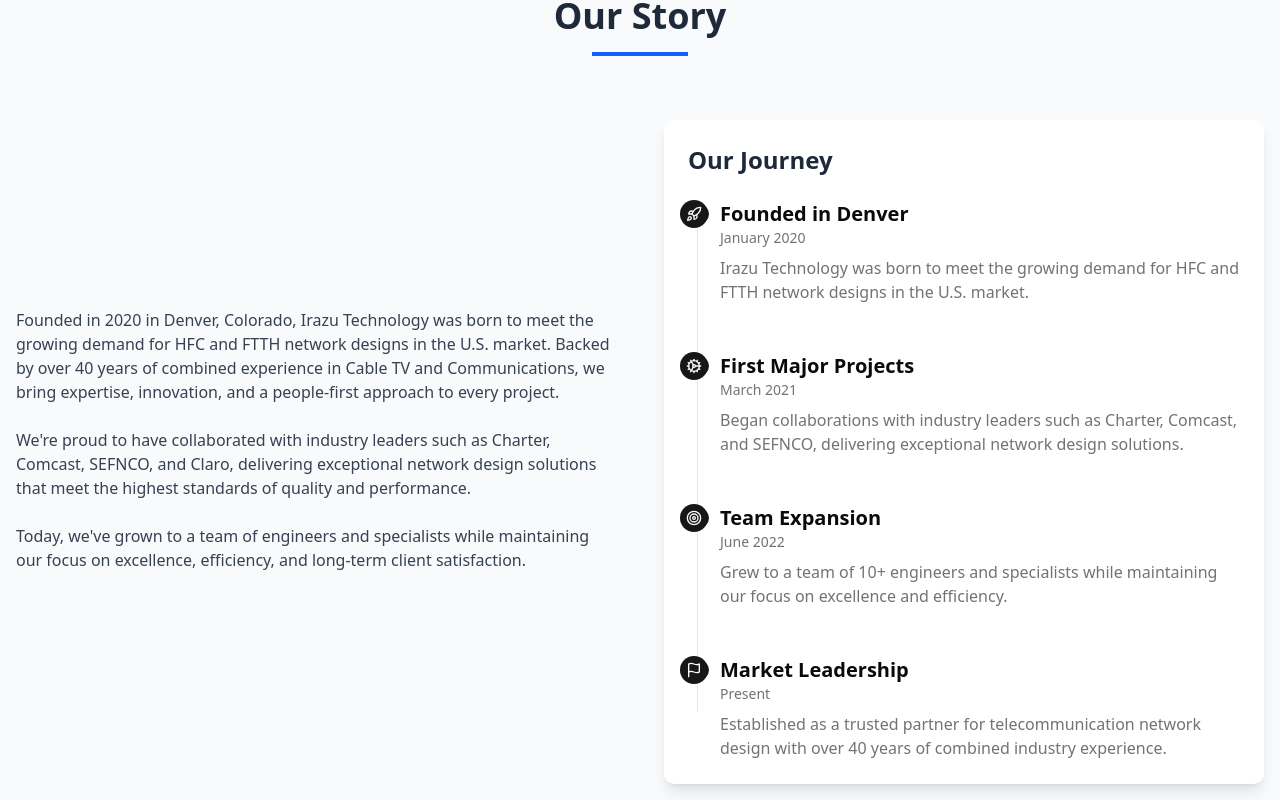
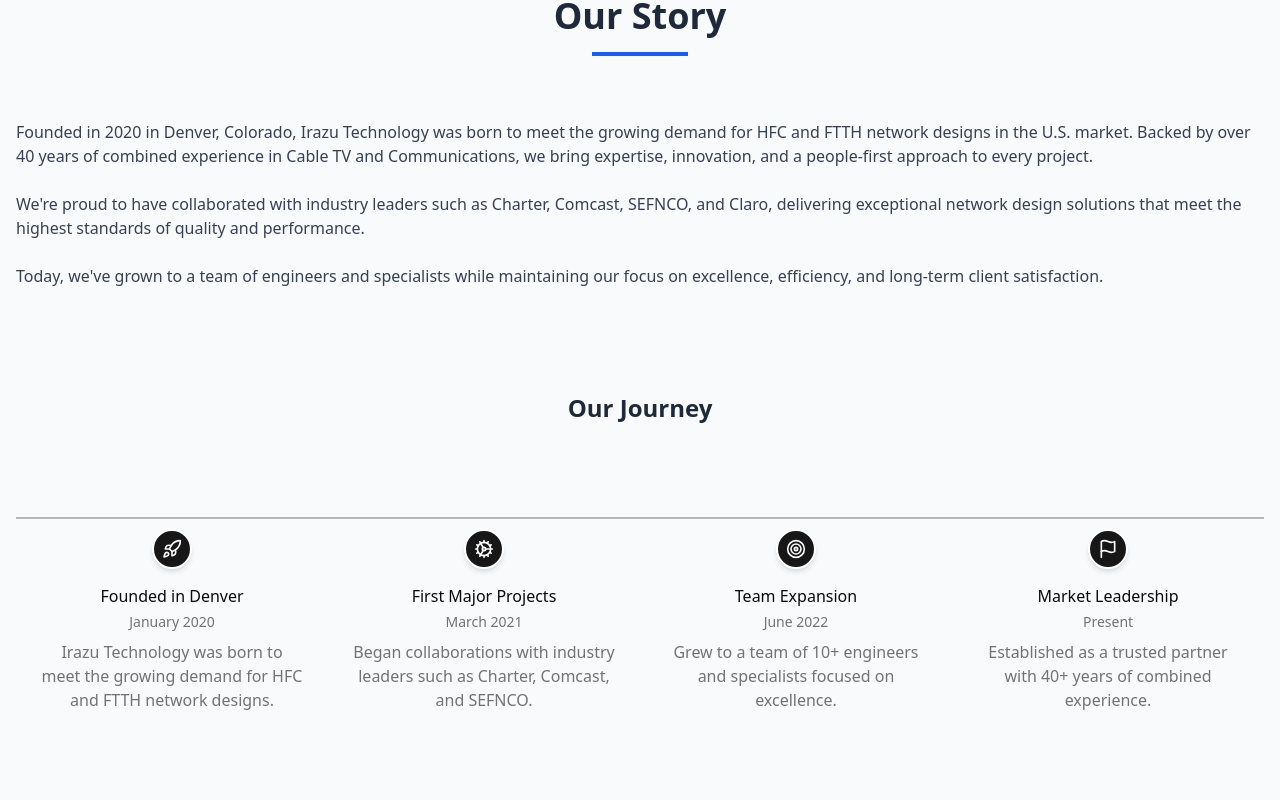
Before and after one commit to Yoryoboy/irazuwebts, a React (Vite) app: page /about in a window 1280 px wide. Shown: the part 1040-1840 px from the top of the page. Built offline with nearby package versions, Linux system fonts and the light colour scheme.

Commit message:
feat: add company background section with horizontal timeline component

```diff
--- a/src/components/ui/timeline.tsx
+++ b/src/components/ui/timeline.tsx
@@ -3,17 +3,29 @@
 
 interface TimelineProps extends React.HTMLAttributes<HTMLDivElement> {
   children: React.ReactNode;
+  horizontal?: boolean;
 }
 
 const Timeline = React.forwardRef<HTMLDivElement, TimelineProps>(
-  ({ className, children, ...props }, ref) => {
+  ({ className, children, horizontal = false, ...props }, ref) => {
     return (
       <div
         ref={ref}
-        className={cn("relative space-y-12 pl-8", className)}
+        className={cn(
+          "relative",
+          horizontal
+            ? "grid grid-cols-1 md:grid-cols-2 lg:grid-cols-4 gap-12 py-8"
+            : "space-y-12 pl-8",
+          className
+        )}
         {...props}
       >
-        <div className="absolute top-0 bottom-0 left-[9px] w-px bg-border" />
+        {!horizontal && (
+          <div className="absolute top-0 bottom-0 left-[9px] w-px bg-border" />
+        )}
+        {horizontal && (
+          <div className="absolute left-0 right-0 top-[45px] h-[2px] bg-primary/30" />
+        )}
         {children}
       </div>
     );
@@ -23,13 +35,27 @@
 
 interface TimelineItemProps extends React.HTMLAttributes<HTMLDivElement> {
   children: React.ReactNode;
+  horizontal?: boolean;
 }
 
 const TimelineItem = React.forwardRef<HTMLDivElement, TimelineItemProps>(
-  ({ className, children, ...props }, ref) => {
+  ({ className, children, horizontal = false, ...props }, ref) => {
     return (
-      <div ref={ref} className={cn("relative", className)} {...props}>
-        <div className="absolute top-1 left-[-31px] h-5 w-5 rounded-full border-2 border-primary bg-background" />
+      <div
+        ref={ref}
+        className={cn(
+          "relative",
+          horizontal ? "flex flex-col items-center" : "",
+          className
+        )}
+        {...props}
+      >
+        {!horizontal && (
+          <div className="absolute top-1 left-[-31px] h-5 w-5 rounded-full border-2 border-primary bg-background" />
+        )}
+        {horizontal && (
+          <div className="absolute top-[45px] left-[50%] transform -translate-x-1/2 -translate-y-1/2 h-3 w-3 rounded-full bg-primary" />
+        )}
         {children}
       </div>
     );
@@ -39,15 +65,19 @@
 
 interface TimelineIconProps extends React.HTMLAttributes<HTMLDivElement> {
   icon: React.ReactNode;
+  horizontal?: boolean;
 }
 
 const TimelineIcon = React.forwardRef<HTMLDivElement, TimelineIconProps>(
-  ({ className, icon, ...props }, ref) => {
+  ({ className, icon, horizontal = false, ...props }, ref) => {
     return (
       <div
         ref={ref}
         className={cn(
-          "absolute top-0 left-[-40px] flex h-7 w-7 items-center justify-center rounded-full bg-primary text-primary-foreground",
+          "flex items-center justify-center rounded-full bg-primary text-primary-foreground shadow-md",
+          horizontal
+            ? "absolute top-[45px] left-[50%] transform -translate-x-1/2 -translate-y-1/2 h-10 w-10 z-10 border-2 border-background"
+            : "absolute top-0 left-[-40px] h-7 w-7",
           className
         )}
         {...props}
@@ -61,14 +91,19 @@
 
 interface TimelineTitleProps extends React.HTMLAttributes<HTMLHeadingElement> {
   children: React.ReactNode;
+  horizontal?: boolean;
 }
 
 const TimelineTitle = React.forwardRef<HTMLHeadingElement, TimelineTitleProps>(
-  ({ className, children, ...props }, ref) => {
+  ({ className, children, horizontal = false, ...props }, ref) => {
     return (
       <h3
         ref={ref}
-        className={cn("text-xl font-semibold", className)}
+        className={cn(
+          "font-medium",
+          horizontal ? "text-center mt-20" : "",
+          className
+        )}
         {...props}
       >
         {children}
@@ -80,14 +115,19 @@
 
 interface TimelineDateProps extends React.HTMLAttributes<HTMLParagraphElement> {
   children: React.ReactNode;
+  horizontal?: boolean;
 }
 
 const TimelineDate = React.forwardRef<HTMLParagraphElement, TimelineDateProps>(
-  ({ className, children, ...props }, ref) => {
+  ({ className, children, horizontal = false, ...props }, ref) => {
     return (
       <p
         ref={ref}
-        className={cn("text-sm text-muted-foreground", className)}
+        className={cn(
+          "text-sm text-muted-foreground",
+          horizontal ? "text-center mt-1" : "",
+          className
+        )}
         {...props}
       >
         {children}
@@ -99,14 +139,19 @@
 
 interface TimelineContentProps extends React.HTMLAttributes<HTMLDivElement> {
   children: React.ReactNode;
+  horizontal?: boolean;
 }
 
 const TimelineContent = React.forwardRef<HTMLDivElement, TimelineContentProps>(
-  ({ className, children, ...props }, ref) => {
+  ({ className, children, horizontal = false, ...props }, ref) => {
     return (
       <div
         ref={ref}
-        className={cn("mt-2 text-muted-foreground", className)}
+        className={cn(
+          "text-muted-foreground",
+          horizontal ? "text-center mt-2" : "mt-2",
+          className
+        )}
         {...props}
       >
         {children}
--- a/src/features/about/CompanyBackgroundSection.tsx
+++ b/src/features/about/CompanyBackgroundSection.tsx
@@ -44,7 +44,7 @@
           <div className="w-24 h-1 bg-blue-600 mx-auto"></div>
         </motion.div>
 
-        <div className="grid grid-cols-1 md:grid-cols-2 gap-12 items-center">
+        <div className="grid grid-cols-1 gap-12">
           <motion.div
             ref={contentRef}
             initial={{ opacity: 0, x: -20 }}
@@ -75,28 +75,28 @@
 
           <motion.div
             ref={imageRef}
-            initial={{ opacity: 0, x: 20 }}
+            initial={{ opacity: 0, y: 20 }}
             animate={
-              isImageInView ? { opacity: 1, x: 0 } : { opacity: 0, x: 20 }
+              isImageInView ? { opacity: 1, y: 0 } : { opacity: 0, y: 20 }
             }
             transition={{ duration: 0.8 }}
-            className="bg-card p-6 rounded-lg shadow-lg"
+            className="w-full py-8"
           >
-            <h3 className="text-2xl font-bold mb-6 text-gray-800">Our Journey</h3>
+            <h3 className="text-2xl font-bold mb-12 text-gray-800 text-center">Our Journey</h3>
 
-            <Timeline>
+            <Timeline horizontal={true} className="pb-8 px-6">
               {/* Phase 1 */}
               <motion.div
                 initial={{ opacity: 0, y: 20 }}
                 animate={isImageInView ? { opacity: 1, y: 0 } : { opacity: 0, y: 20 }}
                 transition={{ duration: 0.5, delay: 0.1 }}
               >
-                <TimelineItem>
-                  <TimelineIcon icon={<RocketIcon size={16} />} />
-                  <TimelineTitle>Founded in Denver</TimelineTitle>
-                  <TimelineDate>January 2020</TimelineDate>
-                  <TimelineContent>
-                    <p>Irazu Technology was born to meet the growing demand for HFC and FTTH network designs in the U.S. market.</p>
+                <TimelineItem horizontal={true}>
+                  <TimelineIcon horizontal={true} icon={<RocketIcon size={20} />} />
+                  <TimelineTitle horizontal={true}>Founded in Denver</TimelineTitle>
+                  <TimelineDate horizontal={true}>January 2020</TimelineDate>
+                  <TimelineContent horizontal={true}>
+                    <p>Irazu Technology was born to meet the growing demand for HFC and FTTH network designs.</p>
                   </TimelineContent>
                 </TimelineItem>
               </motion.div>
@@ -107,12 +107,12 @@
                 animate={isImageInView ? { opacity: 1, y: 0 } : { opacity: 0, y: 20 }}
                 transition={{ duration: 0.5, delay: 0.3 }}
               >
-                <TimelineItem>
-                  <TimelineIcon icon={<GearIcon size={16} />} />
-                  <TimelineTitle>First Major Projects</TimelineTitle>
-                  <TimelineDate>March 2021</TimelineDate>
-                  <TimelineContent>
-                    <p>Began collaborations with industry leaders such as Charter, Comcast, and SEFNCO, delivering exceptional network design solutions.</p>
+                <TimelineItem horizontal={true}>
+                  <TimelineIcon horizontal={true} icon={<GearIcon size={20} />} />
+                  <TimelineTitle horizontal={true}>First Major Projects</TimelineTitle>
+                  <TimelineDate horizontal={true}>March 2021</TimelineDate>
+                  <TimelineContent horizontal={true}>
+                    <p>Began collaborations with industry leaders such as Charter, Comcast, and SEFNCO.</p>
                   </TimelineContent>
                 </TimelineItem>
               </motion.div>
@@ -123,12 +123,12 @@
                 animate={isImageInView ? { opacity: 1, y: 0 } : { opacity: 0, y: 20 }}
                 transition={{ duration: 0.5, delay: 0.5 }}
               >
-                <TimelineItem>
-                  <TimelineIcon icon={<TargetIcon size={16} />} />
-                  <TimelineTitle>Team Expansion</TimelineTitle>
-                  <TimelineDate>June 2022</TimelineDate>
-                  <TimelineContent>
-                    <p>Grew to a team of 10+ engineers and specialists while maintaining our focus on excellence and efficiency.</p>
+                <TimelineItem horizontal={true}>
+                  <TimelineIcon horizontal={true} icon={<TargetIcon size={20} />} />
+                  <TimelineTitle horizontal={true}>Team Expansion</TimelineTitle>
+                  <TimelineDate horizontal={true}>June 2022</TimelineDate>
+                  <TimelineContent horizontal={true}>
+                    <p>Grew to a team of 10+ engineers and specialists focused on excellence.</p>
                   </TimelineContent>
                 </TimelineItem>
               </motion.div>
@@ -139,12 +139,12 @@
                 animate={isImageInView ? { opacity: 1, y: 0 } : { opacity: 0, y: 20 }}
                 transition={{ duration: 0.5, delay: 0.7 }}
               >
-                <TimelineItem>
-                  <TimelineIcon icon={<FlagIcon size={16} />} />
-                  <TimelineTitle>Market Leadership</TimelineTitle>
-                  <TimelineDate>Present</TimelineDate>
-                  <TimelineContent>
-                    <p>Established as a trusted partner for telecommunication network design with over 40 years of combined industry experience.</p>
+                <TimelineItem horizontal={true}>
+                  <TimelineIcon horizontal={true} icon={<FlagIcon size={20} />} />
+                  <TimelineTitle horizontal={true}>Market Leadership</TimelineTitle>
+                  <TimelineDate horizontal={true}>Present</TimelineDate>
+                  <TimelineContent horizontal={true}>
+                    <p>Established as a trusted partner with 40+ years of combined experience.</p>
                   </TimelineContent>
                 </TimelineItem>
               </motion.div>
```
